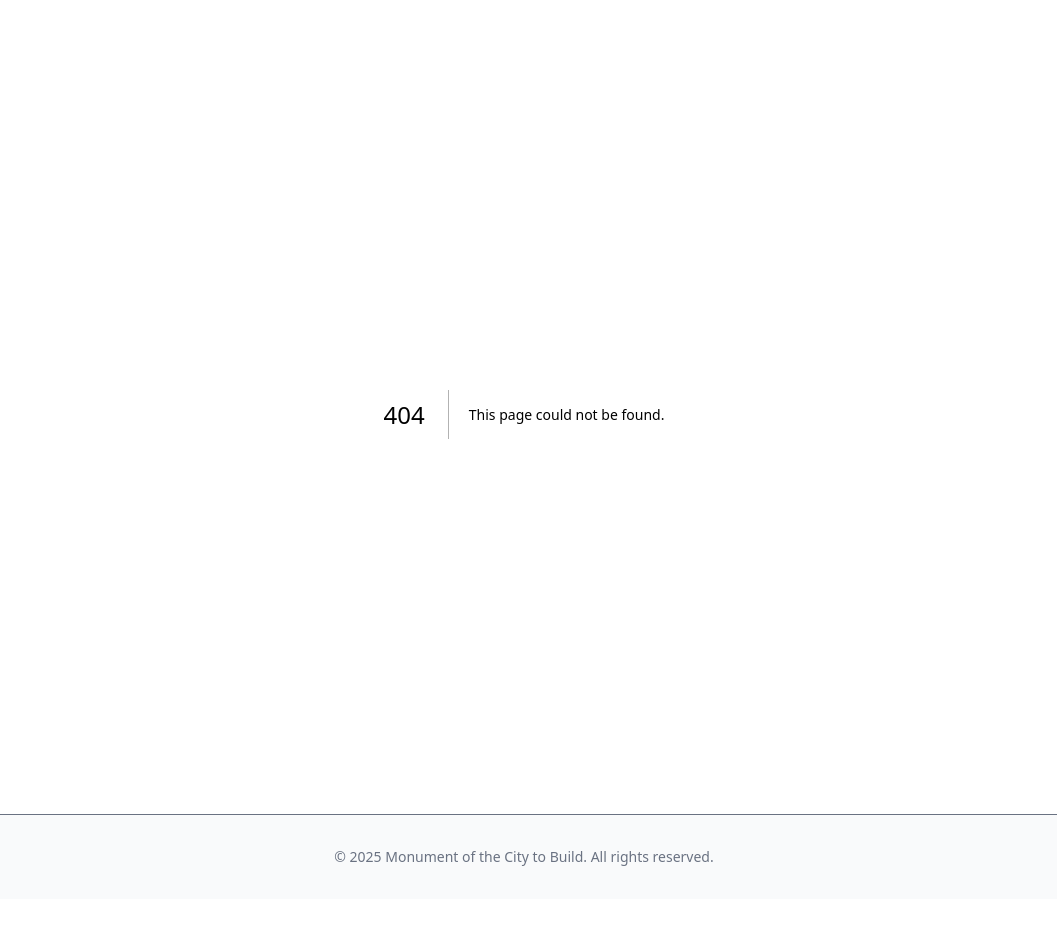
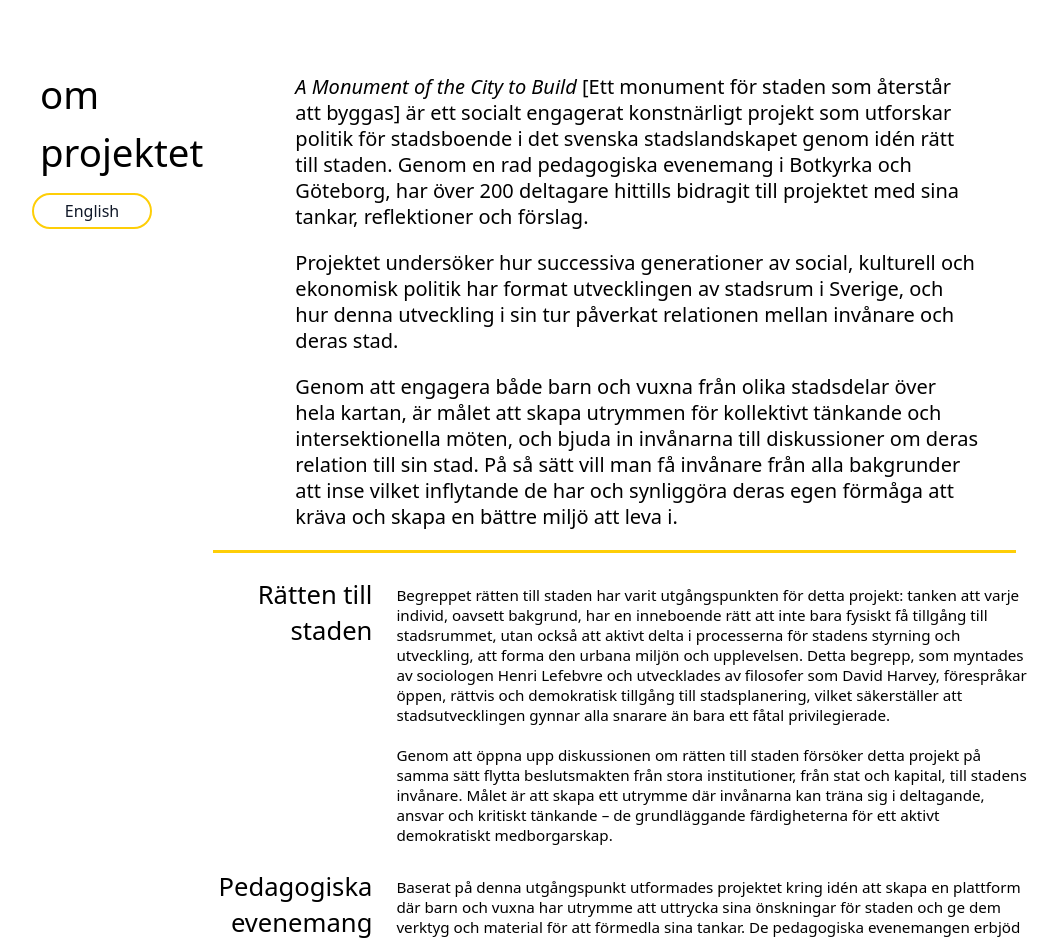
Before and after one commit to negarlatifian/monument, a Next.js app in the folder monument/: page /theprojectsv in a window 1280 px wide. Before the commit this address had no page. Shown: the part 60-1000 px from the top of the page, without its empty margins (116-1173 px from the left). Before the commit the page ends 959 px from the top, so only its background shows below. Built offline with nearby package versions, Linux system fonts and the light colour scheme.

Commit message:
theprojectsv mvp done

```diff
--- /dev/null
+++ b/monument/src/pages/theprojectsv/index.tsx
@@ -0,0 +1,91 @@
+// src/pages/theproject.tsx
+import Head from 'next/head';
+import type { NextPage } from 'next';
+import Link from 'next/link';
+import SectionBlock from '@/components/SectionBlock';
+
+const TheProjectPage: NextPage = () => (
+  <>
+    <Head>
+      <title>The Project Svenska | Monument of the City to Build</title>
+      <meta
+        name='description'
+        content='Learn about the aims, pedagogy and political ideas behind A Monument of the City to Build.'
+      />
+    </Head>
+
+    <div className='ml-5 mt-15'>
+      <div className='flex flex-col mb-4 gap-5'>
+        <section className='flex flex-row gap-23 '>
+          <div className='flex flex-col gap-3 '>
+            <span className='ml-2 mt-[-0.5rem]'>
+              <h1 className=' text-[2.4rem]'>om </h1>
+              <h1 className=' text-[2.4rem]'>projektet</h1>
+            </span>
+
+            <Link
+              href='/theproject'
+              className='mb-20 rounded-3xl w-30 text-center justify-center align-middle border-2 border-[#FECE07] px-3 py-1 text-gray-900 backdrop-blur hover:bg-black hover:text-white hover:border-black'
+            >
+              English
+            </Link>
+          </div>
+          <article className='flex flex-col gap-5 w-[68%] text-[1.25rem] font-light leading-6.5'>
+            <p>
+              <i className='font-normal'>A Monument of the City to Build</i>{' '}
+              [Ett monument för staden som återstår att byggas] är ett socialt
+              engagerat konstnärligt projekt som utforskar politik för
+              stadsboende i det svenska stadslandskapet genom idén rätt till
+              staden. Genom en rad pedagogiska evenemang i Botkyrka och
+              Göteborg, har över 200 deltagare hittills bidragit till projektet
+              med sina tankar, reflektioner och förslag.
+            </p>
+            <p>
+              Projektet undersöker hur successiva generationer av social,
+              kulturell och ekonomisk politik har format utvecklingen av
+              stadsrum i Sverige, och hur denna utveckling i sin tur påverkat
+              relationen mellan invånare och deras stad.
+            </p>
+            <p>
+              Genom att engagera både barn och vuxna från olika stadsdelar över
+              hela kartan, är målet att skapa utrymmen för kollektivt tänkande
+              och intersektionella möten, och bjuda in invånarna till
+              diskussioner om deras relation till sin stad. På så sätt vill man
+              få invånare från alla bakgrunder att inse vilket inflytande de har
+              och synliggöra deras egen förmåga att kräva och skapa en bättre
+              miljö att leva i.
+            </p>
+          </article>
+        </section>
+        <span className='w-[80%] border-b-3 border-b-[#FECE07] mr-5 ml-auto'></span>
+      </div>
+      <div className='flex flex-col ml-5 mr-auto'>
+        <SectionBlock
+          titles={['Rätten till', 'staden']}
+          paragraphs={[
+            'Begreppet rätten till staden har varit utgångspunkten för detta projekt: tanken att varje individ, oavsett bakgrund, har en inneboende rätt att inte bara fysiskt få tillgång till stadsrummet, utan också att aktivt delta i processerna för stadens styrning och utveckling, att forma den urbana miljön och upplevelsen. Detta begrepp, som myntades av sociologen Henri Lefebvre och utvecklades av filosofer som David Harvey, förespråkar öppen, rättvis och demokratisk tillgång till stadsplanering, vilket säkerställer att stadsutvecklingen gynnar alla snarare än bara ett fåtal privilegierade.',
+            'Genom att öppna upp diskussionen om rätten till staden försöker detta projekt på samma sätt flytta beslutsmakten från stora institutioner, från stat och kapital, till stadens invånare. Målet är att skapa ett utrymme där invånarna kan träna sig i deltagande, ansvar och kritiskt tänkande – de grundläggande färdigheterna för ett aktivt demokratiskt medborgarskap.',
+          ]}
+        />
+        <SectionBlock
+          titles={['Pedagogiska', 'evenemang']}
+          paragraphs={[
+            'Baserat på denna utgångspunkt utformades projektet kring idén att skapa en plattform där barn och vuxna har utrymme att uttrycka sina önskningar för staden och ge dem verktyg och material för att förmedla sina tankar. De pedagogiska evenemangen erbjöd en särskild tid och plats där deltagarna kunde utforska sina känslor och idéer tillsammans och uttrycka sig kreativt utan att vara rädda för att misslyckas eller bli kritiserade. ',
+            'Varje event inleddes med att deltagarna tillsammans tittade på olika bilder från offentliga platser, både från eventlokalens närområde och från hela staden. Deltagarna uppmanades sedan att välja en bild att arbeta med och skapa ett fotointervention eller ett textbaserat bidrag baserat på vad de vill förändra samt vad de redan gillar och känner om staden.',
+            'En vanlig känsla i början av dessa evenemang var att stadsutveckling bara kan ske uppifrån och ner – att bara ett fåtal personer med institutionell makt kan forma staden. Denna känsla ledde till att deltagarnas fantasi och till och med deras vilja att engagera sig i stadsfrågor på någon nivå begränsades kraftigt. Därför använde projektet avinlärning som pedagogisk metod: deltagarna uppmuntrades att utmana sina förutfattade meningar om urbana processer och att ompröva sin relation till staden. De uppmuntrades att se sig själva som aktiva aktörer i staden och som auktoriteter över sina egna liv och erfarenheter i den urbana miljön. Genom att främja en känsla av ägande och ansvar för staden fick deltagarna möjlighet att tänka kritiskt och kreativt om urbana rum.',
+          ]}
+        />
+        <SectionBlock
+          titles={['Fantasi som', 'politiskt verktyg']}
+          paragraphs={[
+            'Under dessa pedagogiska evenemang var användningen av fantasin avgörande för att starta diskussioner – men den åberopades också gång på gång av deltagarna när de föreslog alternativa stadsarkitekturer och livsstilar, och även när de formulerade sina traumatiska erfarenheter av systemiskt förtryck genom berättelseskapande. Användningen av fantasi gjorde det möjligt att öppna upp diskussionen om de otaliga sätt på vilka stadspolitiken påverkar våra liv: från barndom till ålderdom, från små ögonblick till livsförändrande beslut.',
+            'Fantasi anses ofta vara naivt eller förknippas bara med konstnärliga strävanden. [A Monument of the City to Build] föreslår dock att fantasi är ett ovärderligt politiskt verktyg. På ett personligt plan gör den det möjligt för oss att ta avstånd från smärtsamma upplevelser för att förstå dem bättre, vilket är det första steget mot läkning och positiv förändring. Men på en kollektiv nivå kan fantasin forma och förändra uppfattningar, utmana dominerande berättelser och normer. Den kan hjälpa oss att föreställa oss och föreslå alternativa verkligheter, möjligheter och framtider som avviker från status quo. Det kan hjälpa oss att få syn på okända perspektiv och finna kunskap i erfarenheter som tidigare har avfärdats. På så sätt främjar fantasin också empati och kontakter mellan människor, och kan till och med vara avgörande för att skapa samhälleliga gemenskaper. Av alla dessa skäl är fantasi grundläggande i varje strävan att inspirera och driva på social förändring.',
+            'Var och en av oss har rätt att kräva och skapa en bättre miljö, en bättre värld att leva i. Och det börjar med att vi tillåter oss själva att föreställa oss en bättre värld.',
+          ]}
+        />
+      </div>
+    </div>
+  </>
+);
+
+export default TheProjectPage;
```
